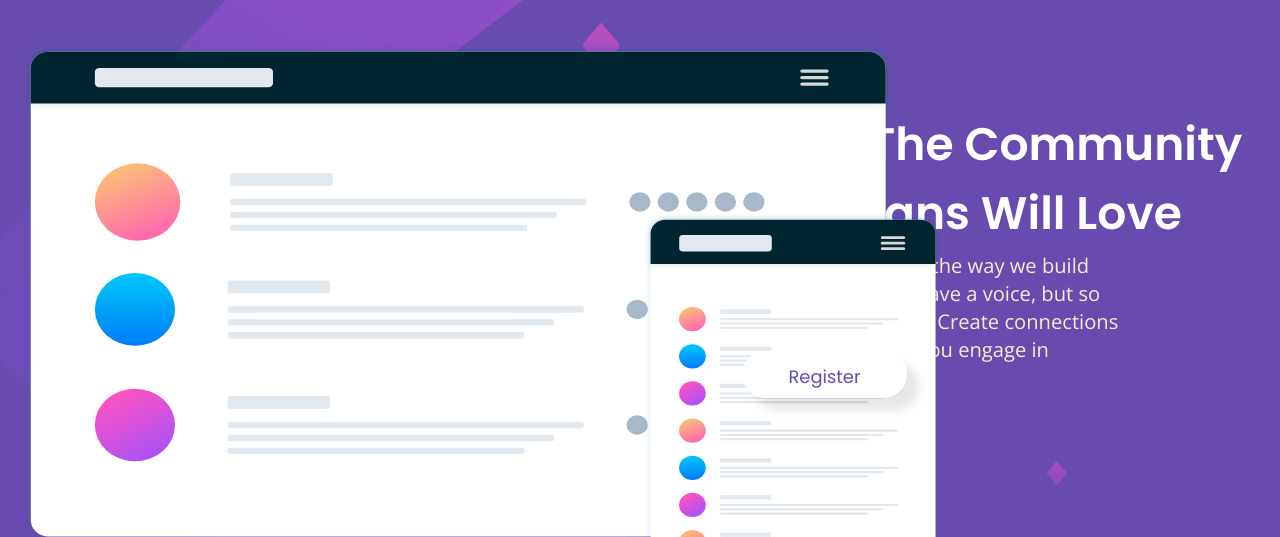
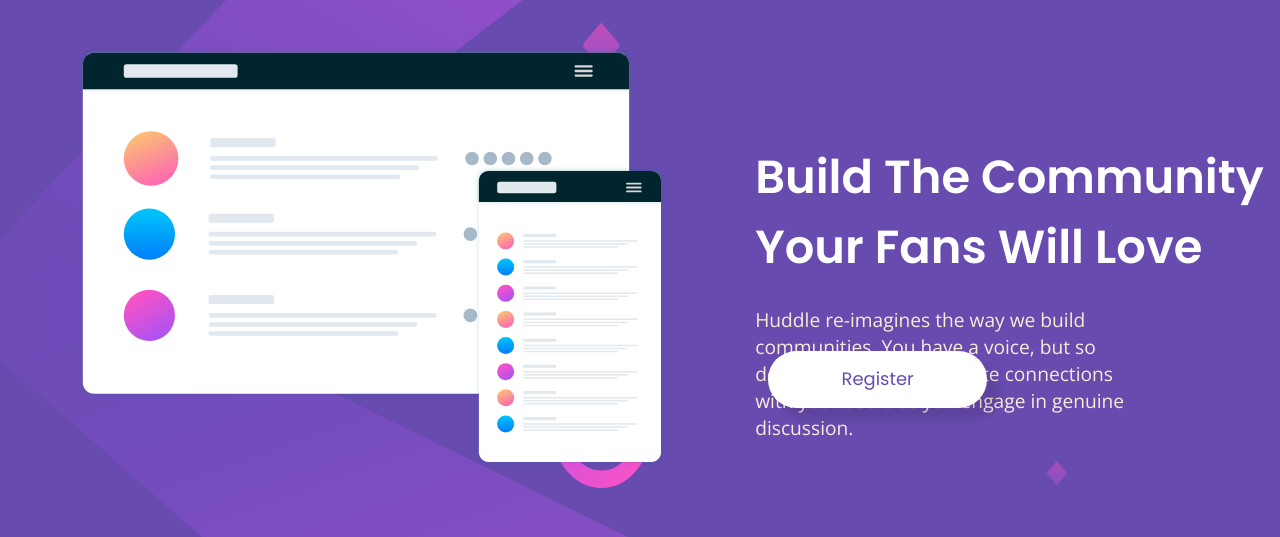
Before and after one commit to carol-ulguim/huddle-landing-page, a plain HTML site: page index.html in a window 1280 px wide. Shown: the part 145-682 px from the top of the page. Drawn offline with nearby package versions, Linux system fonts and the light colour scheme.

Commit message:
Adjust mockups image for better responsiveness across screen sizes

```diff
--- a/styles.css
+++ b/styles.css
@@ -16,39 +16,39 @@
 
 .title {
     font-family: "Poppins", sans-serif;
-    font-size: 285%;
+    font-size: 2.9rem;
     font-weight: 600;
     color: white;
     position: absolute;
-    top: 28%;
-    left: 58%;
+    top: 16rem;
+    left: 59%;
 }
 
 .description {
     font-family: 'Open Sans', sans-serif;
     font-weight: 400;
     width: 30%;
-    font-size: 126%;
+    font-size: 1.2rem;
     color: antiquewhite;
     position: absolute;
-    top: 47%;
-    left: 58%;
+    top: 27rem;
+    left: 59%;
 }
 
 .register-btn {
     position: absolute;
     font-family: "Poppins", sans-serif;
-    font-size: 112%;
+    font-size: 1.12rem;
     text-align: center;
     font-weight: 500;
     color: hsl(257, 40%, 49%);
     background-color: white;
     border-radius: 32px;
     border: none;
-    padding: 0.9% 3.6% 0.7%;
+    padding: 0.9rem 4.6rem 1rem;
     cursor: pointer;
     top: 62%;
-    left: 58%;
+    left: 60%;
     box-shadow: 12px 12px 10px rgba(0, 0, 0, 0.1); /* Adds shadow around the button */
 }
 
@@ -59,9 +59,11 @@
 
 .mockups {
     position: absolute;
-    top: 29.2%;
-    left: 10%;
-    transform: scale(1.3, 1.18); /* Scales the image */
+    top: 24%;
+    left: 6%;
+    width: 46vw; /* Ajusta o tamanho da imagem baseado na largura da viewport */
+    height: auto; /* Mantém a proporção da altura */
+    max-width: 100%; /* Garante que a imagem não ultrapasse o tamanho do container */
 }
 
 .insta-btn, .face-btn, .git-btn {
@@ -127,13 +129,12 @@
         top: 4%;
         left: 9.2%;
     }
+        .mockups {
+            width: 70vw; /* Ajusta a imagem para 70% da largura da viewport em dispositivos móveis */
+            left: 15%;
+            top: 20%;
+        }
 
-    .mockups {
-        position: absolute;
-        transform: scale(0.5); /* Scales the image for mobile */
-        top: 2.5%;
-        left: -30%;
-    }
 
     .title {
         font-size: 162%; /* Adjusts font size for mobile */
```
